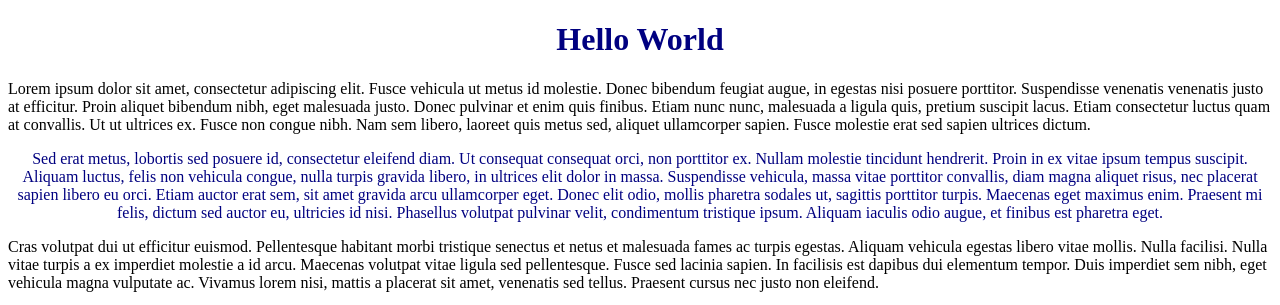
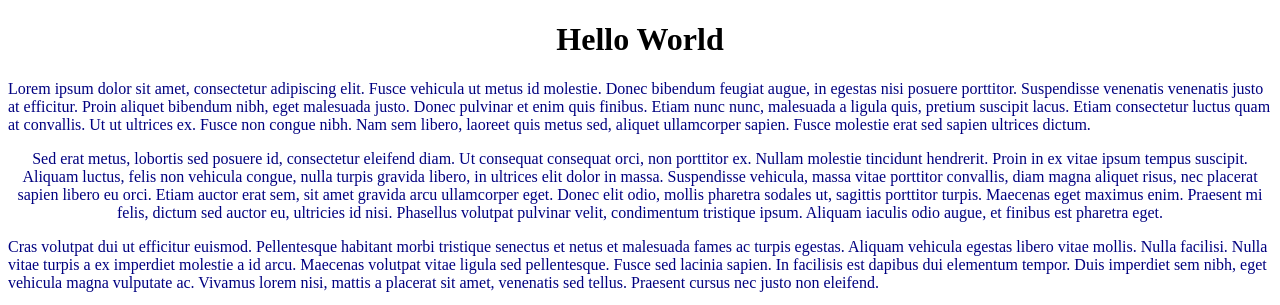
Before and after one commit to jigar288/IT202-Spring2021-activities, a plain HTML site: page css_basics.html in a window 1280 px wide. Shown: the top 305 px of the page. Drawn offline with Linux system fonts and the light colour scheme; grey boxes are pictures that could not be loaded.

Commit message:
fixing css activity

```diff
--- a/css_basics.html
+++ b/css_basics.html
@@ -14,7 +14,10 @@
 
         .special {
             text-align: center;
-            color: navy;
+        }
+
+        p{
+          color: navy;
         }
     </style>
 
```
Also changed, not shown: index.html (+1 -0 lines).
